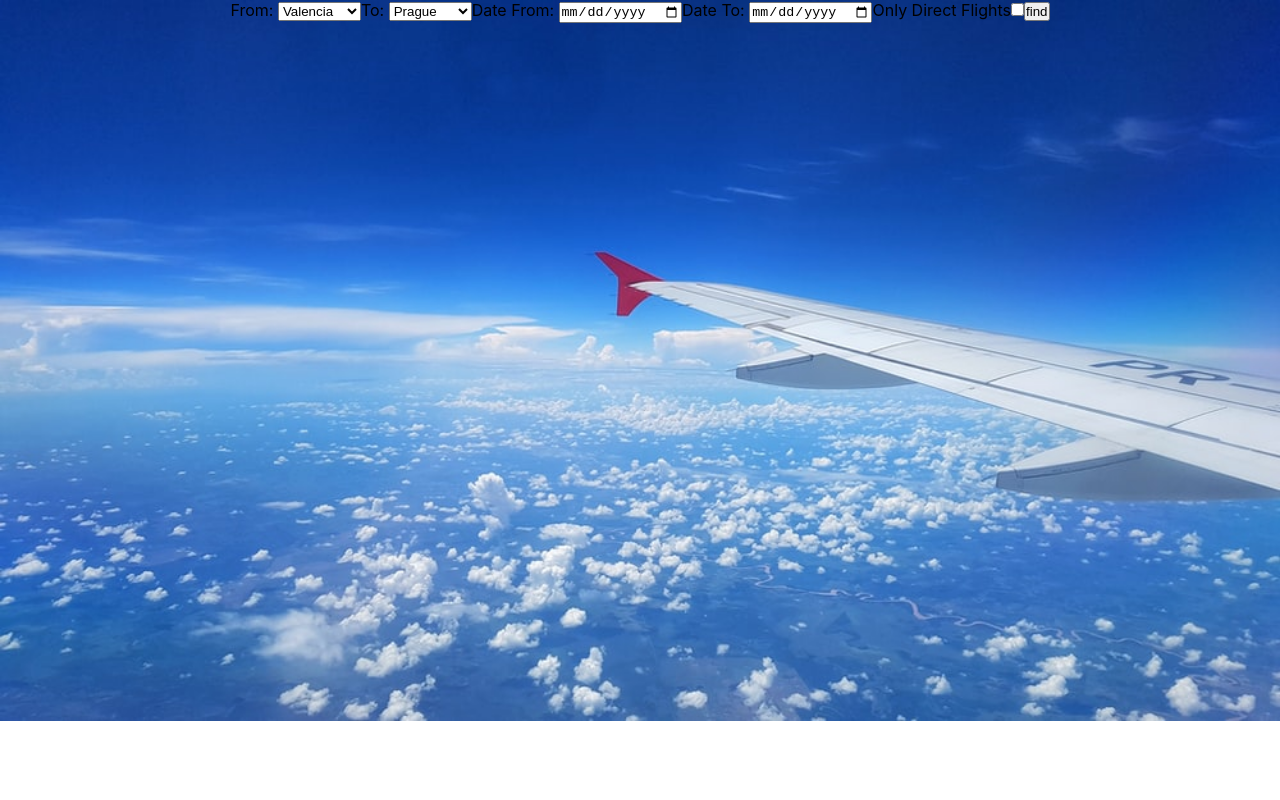
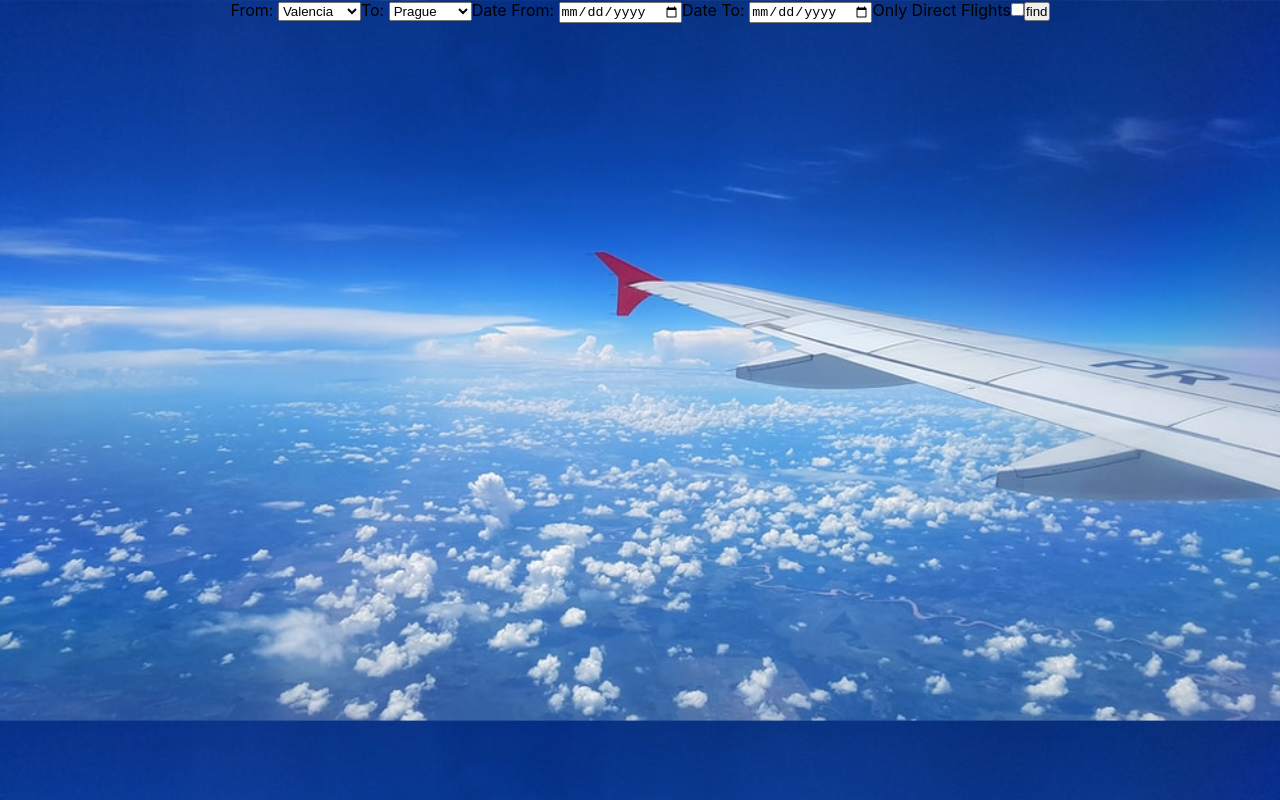
Before and after one commit to crash963/Flight-app, a React (Create React App) app: page / in a window 1280 px wide. Built offline with nearby package versions, Linux system fonts and the light colour scheme.

Commit message:
further styling

```diff
--- a/src/App.css
+++ b/src/App.css
@@ -7,7 +7,7 @@
 body {
   background-image: url(/src/img/background_img.jpg);
   background-position: top;
-  background-repeat: no-repeat;
+
   background-size: 100%;
 }
 
--- a/src/Result.css
+++ b/src/Result.css
@@ -8,7 +8,7 @@
   margin-right: auto;
 }
 .flight-result {
-  background-color: rgba(230, 228, 219, 0.7);
+  background-color: rgba(230, 228, 219, 0.8);
   border-radius: 0.9rem;
   margin-bottom: 1em;
   padding: 1rem;
--- a/src/components/Result.js
+++ b/src/components/Result.js
@@ -19,11 +19,12 @@ function Result(props) {
                 Flight no.: {route[0].airline}
                 {route[0].flight_no}
             </h4>
-            <p>Price: €{price}</p>
             <p>
                 {DateTime.fromSeconds(dTimeUTC).toFormat("dd.MM.y hh:mm")} -{" "}
                 {DateTime.fromSeconds(aTimeUTC).toFormat("dd.MM.y hh:mm")}
             </p>
+            <p>Price: €{price}</p>
+
             <p>Flight duration: {fly_duration}</p>
             <p>From: {cityFrom}</p>
             <p>To: {cityTo}</p>
```
